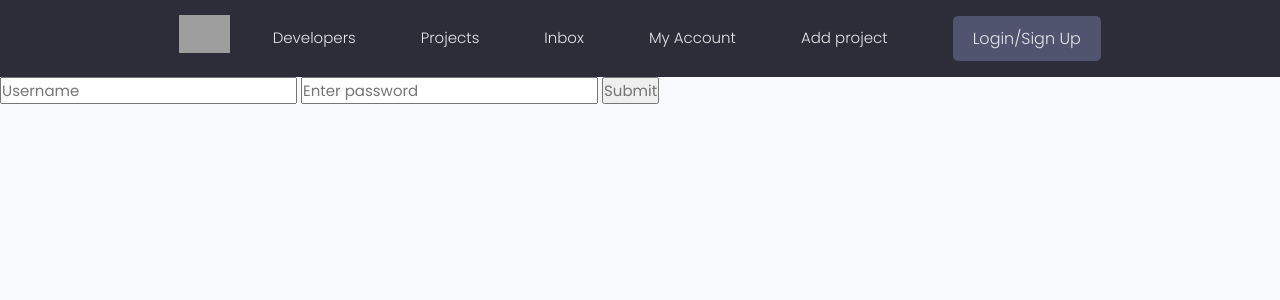
After one commit to Sanches166/django_project, a Django app: page /login/ in a window 1280 px wide. The commit adds this page. Shown: the top 300 px of the page. Run offline with Django 5.2, Linux system fonts and the light colour scheme; some libraries are stand-ins or nearby versions; grey boxes are pictures that could not be loaded.

Commit message:
User auth

```diff
--- a/devsearch/templates/navbar.html
+++ b/devsearch/templates/navbar.html
@@ -17,7 +17,7 @@
         <li class="header__menuItem"><a href="inbox.html">Inbox</a></li>
         <li class="header__menuItem"><a href="account.html">My Account</a></li>
         <li class="header__menuItem"><a href="{% url "create-project" %}">Add project</a>
-        <li class="header__menuItem"><a href="" class="btn btn--sub">Login/Sign Up</a></li>
+        <li class="header__menuItem"><a href="{% url "login" %}" class="btn btn--sub">Login/Sign Up</a></li>
       </ul>
     </nav>
   </div>
--- /dev/null
+++ b/devsearch/users/templates/users/login_register.html
@@ -0,0 +1,11 @@
+{% extends "main.html" %}
+{% block content %}
+
+<form action="{% url "login" %}" method="POST">
+    {% csrf_token %}
+    <input type="text" name="username" placeholder="Username"/>
+    <input type="password" name="password" placeholder="Enter password"/>
+    <input type="submit" name="Login"/>
+</form>
+
+{% endblock content %}
--- a/devsearch/users/urls.py
+++ b/devsearch/users/urls.py
@@ -2,6 +2,9 @@ from django.urls import path
 from . import views
 
 urlpatterns = [
+    path("login/", views.loginPage, name="login"),
+
+
     path('', views.profiles, name="profiles"),
     path('profile/<str:pk>/', views.userProfile, name="user-profile"),
 ]
--- a/devsearch/users/views.py
+++ b/devsearch/users/views.py
@@ -1,7 +1,29 @@
-from django.shortcuts import render
+from django.shortcuts import render, redirect
+from django.contrib.auth import login, authenticate
+from django.contrib.auth.models import User
 from .models import Profile
 
 # Create your views here.
+
+def loginPage(request):
+
+    if request.method == 'POST':
+        username = request.POST['username']
+        password = request.POST['password']
+
+        try:
+            user = User.object.get(username=username)
+        except:
+            print("Username doesn't exist")
+
+        user = authenticate(request, username=username, password=password)
+
+        if user is not None:
+            login(request, user)
+            return redirect('profiles')
+
+    return render(request, 'users/login_register.html')
+
 
 def profiles(request):
     profiles = Profile.objects.all()
```
Also changed, not shown: devsearch/db.sqlite3.
